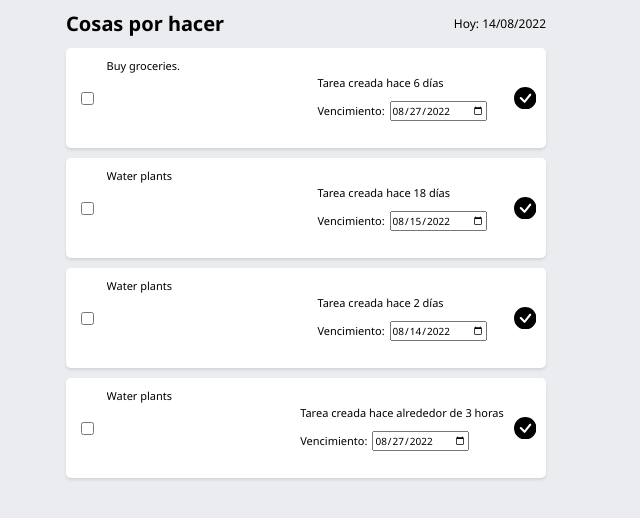
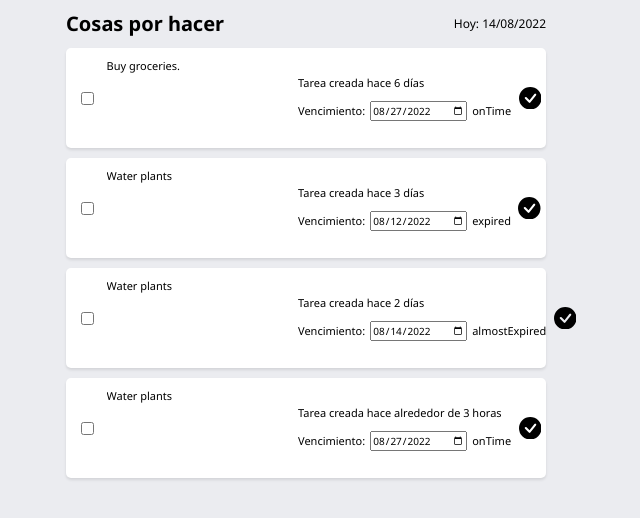
Before and after one commit to jporrego/prueba-licitalab_juan-pablo-orrego, a React (Create React App) app: page / in a window 1280 px wide. Shown: the top 518 px of the page, without its empty margins (334-974 px from the left). Built offline with nearby package versions, Linux system fonts and the light colour scheme.

Commit message:
DateState added to Task

```diff
--- a/src/features/tasks/Task.tsx
+++ b/src/features/tasks/Task.tsx
@@ -1,5 +1,5 @@
 import React, { useState, useEffect } from "react";
-import { format, formatDistanceToNow } from "date-fns";
+import { format, formatDistanceToNow, compareAsc, compareDesc } from "date-fns";
 import { Task as TaskType } from "../../types";
 import { BsFillCheckCircleFill } from "react-icons/bs";
 import styles from "./Tasks.module.css";
@@ -10,13 +10,36 @@ interface TaskProps {
 }
 
 const Task: React.FC<TaskProps> = ({ task }) => {
-  const [dueDate, setDueDate] = useState<string>(
-    format(new Date(), "yyyy-MM-dd")
-  );
+  const [dateState, setDateState] = useState<
+    "onTime" | "almostExpired" | "expired"
+  >();
   useEffect(() => {
-    setDueDate(format(task.dueDate, "yyyy-MM-dd"));
+    calculateDateState();
   }, []);
 
+  const calculateDateState = () => {
+    if (compareAsc(task.dueDate, new Date()) === -1) {
+      setDateState("expired");
+    } else {
+      setDateState("onTime");
+    }
+
+    if (format(task.dueDate, "dd") == format(new Date(), "dd")) {
+      setDateState("almostExpired");
+    }
+    /*
+    if (
+      format(task.dueDate, "yyyy-MM-dd") === format(new Date(), "yyyy-MM-dd")
+    ) {
+      setDateState("almostExpired");
+    } else if (compareAsc(task.dueDate, new Date())) {
+      setDateState("onTime");
+    } else {
+      setDateState("expired");
+    }*/
+
+    console.log(format(task.dueDate, "dd"), format(new Date(), "dd"));
+  };
   const handleDateChange = (e: React.ChangeEvent<HTMLInputElement>) => {
     console.log(new Date(e.target.value));
   };
@@ -37,9 +60,10 @@ const Task: React.FC<TaskProps> = ({ task }) => {
           <div>Vencimiento: </div>
           <input
             type="date"
-            value={dueDate}
+            value={format(task.dueDate, "yyyy-MM-dd")}
             onChange={(e) => handleDateChange(e)}
           ></input>
+          {dateState}
         </div>
       </div>
 
--- a/src/features/tasks/tasksSlice.ts
+++ b/src/features/tasks/tasksSlice.ts
@@ -25,8 +25,8 @@ const initialState: taskState = {
     {
       _id: "2",
       description: "Water plants",
-      creationDate: new Date(new Date().getTime() - 1520000000),
-      dueDate: new Date(new Date().getTime() + 120000000),
+      creationDate: new Date(new Date().getTime() - 250000000),
+      dueDate: new Date(new Date().getTime() - 120000000),
     },
     {
       _id: "3",
```
